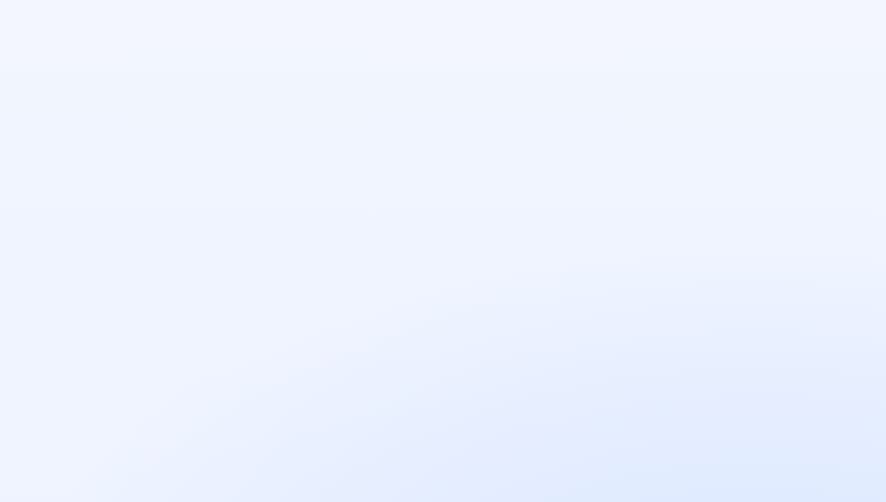
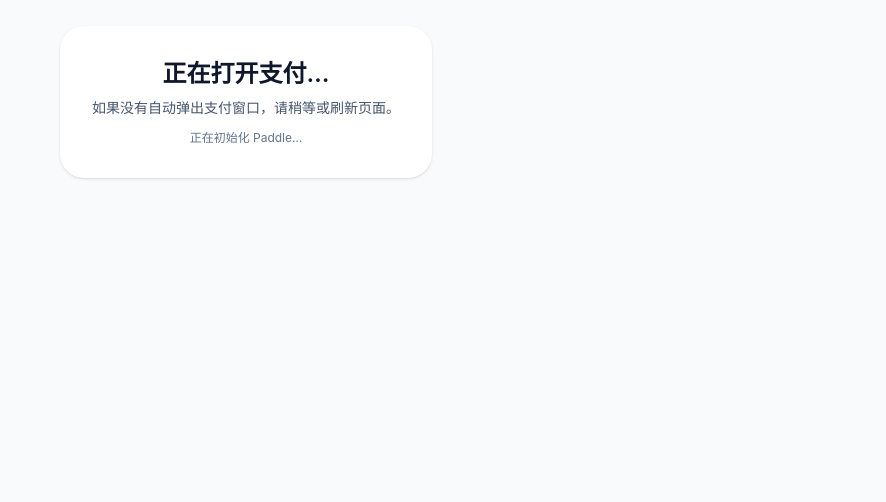
Before and after one commit to laobian01/echovoice-web, a Next.js app: page /checkout in a window 1280 px wide. Before the commit this address had no page. Shown: the part 298-800 px from the top of the page, without its empty margins (394-1280 px from the left). Built offline with nearby package versions, Linux system fonts and the light colour scheme; no server answers.

Commit message:
Switch checkout to Paddle

```diff
--- /dev/null
+++ b/src/app/api/paddle/checkout/route.ts
@@ -0,0 +1,61 @@
+import { NextRequest, NextResponse } from "next/server";
+
+const paddleApiKey = process.env.PADDLE_API_KEY;
+
+type Plan = "monthly" | "pack100";
+
+export async function POST(req: NextRequest) {
+  if (!paddleApiKey) {
+    return NextResponse.json({ error: "Paddle 未配置，请先设置 PADDLE_API_KEY" }, { status: 500 });
+  }
+
+  try {
+    const body = await req.json();
+    const plan = body?.plan as Plan;
+
+    const monthlyPriceId = process.env.PADDLE_PRICE_MONTHLY;
+    const packPriceId = process.env.PADDLE_PRICE_PACK100;
+
+    const priceId = plan === "monthly" ? monthlyPriceId : plan === "pack100" ? packPriceId : undefined;
+
+    if (!priceId) {
+      return NextResponse.json({ error: "对应的价格ID未配置" }, { status: 400 });
+    }
+
+    const origin = req.headers.get("origin") || "http://localhost:3000";
+
+    const res = await fetch("https://api.paddle.com/transactions", {
+      method: "POST",
+      headers: {
+        "Content-Type": "application/json",
+        Authorization: `Bearer ${paddleApiKey}`,
+      },
+      body: JSON.stringify({
+        items: [{ price_id: priceId, quantity: 1 }],
+        collection_mode: "automatic",
+        checkout: {
+          url: `${origin}/checkout`,
+        },
+        custom_data: {
+          plan,
+        },
+      }),
+    });
+
+    const data = await res.json();
+    if (!res.ok) {
+      const message = data?.error?.detail || data?.error?.message || "创建支付会话失败";
+      return NextResponse.json({ error: message }, { status: res.status });
+    }
+
+    const checkoutUrl = data?.data?.checkout?.url;
+    if (!checkoutUrl) {
+      return NextResponse.json({ error: "未返回 checkout URL" }, { status: 500 });
+    }
+
+    return NextResponse.json({ url: checkoutUrl });
+  } catch (error) {
+    const message = error instanceof Error ? error.message : "创建支付会话失败";
+    return NextResponse.json({ error: message }, { status: 500 });
+  }
+}
--- a/src/app/api/stripe/checkout/route.ts
+++ /dev/null
@@ -1,42 +0,0 @@
-import { NextRequest, NextResponse } from "next/server";
-import Stripe from "stripe";
-
-const stripeSecretKey = process.env.STRIPE_SECRET_KEY;
-
-export async function POST(req: NextRequest) {
-  if (!stripeSecretKey) {
-    return NextResponse.json({ error: "Stripe 未配置，请先设置 STRIPE_SECRET_KEY" }, { status: 500 });
-  }
-
-  const stripe = new Stripe(stripeSecretKey);
-
-  try {
-    const body = await req.json();
-    const plan = body?.plan as "monthly" | "pack100";
-
-    const monthlyPriceId = process.env.STRIPE_PRICE_MONTHLY;
-    const packPriceId = process.env.STRIPE_PRICE_PACK100;
-
-    const priceId = plan === "monthly" ? monthlyPriceId : plan === "pack100" ? packPriceId : undefined;
-
-    if (!priceId) {
-      return NextResponse.json({ error: "对应的价格ID未配置" }, { status: 400 });
-    }
-
-    const origin = req.headers.get("origin") || "http://localhost:3000";
-
-    const mode = plan === "monthly" ? "subscription" : "payment";
-    const session = await stripe.checkout.sessions.create({
-      mode,
-      line_items: [{ price: priceId, quantity: 1 }],
-      success_url: `${origin}/pricing?success=1`,
-      cancel_url: `${origin}/pricing?canceled=1`,
-      allow_promotion_codes: true,
-    });
-
-    return NextResponse.json({ url: session.url });
-  } catch (error) {
-    const message = error instanceof Error ? error.message : "创建支付会话失败";
-    return NextResponse.json({ error: message }, { status: 500 });
-  }
-}
--- /dev/null
+++ b/src/app/checkout/page.tsx
@@ -0,0 +1,48 @@
+"use client";
+
+import { useEffect, useState } from "react";
+import Script from "next/script";
+
+declare global {
+  interface Window {
+    Paddle?: {
+      Environment: { set: (env: "production" | "sandbox") => void };
+      Initialize: (options: { token: string }) => void;
+    };
+  }
+}
+
+export default function CheckoutPage() {
+  const [ready, setReady] = useState(false);
+  const clientToken = process.env.NEXT_PUBLIC_PADDLE_CLIENT_TOKEN;
+  const env = (process.env.NEXT_PUBLIC_PADDLE_ENV || "production") as "production" | "sandbox";
+
+  useEffect(() => {
+    if (!clientToken) return;
+    if (!window.Paddle) return;
+    try {
+      window.Paddle.Environment.set(env);
+      window.Paddle.Initialize({ token: clientToken });
+      setReady(true);
+    } catch {
+      // Paddle.js will handle checkout; no-op on init error
+    }
+  }, [clientToken, env]);
+
+  return (
+    <main className="min-h-screen bg-slate-50">
+      <Script src="https://cdn.paddle.com/paddle/v2/paddle.js" strategy="afterInteractive" />
+      <div className="mx-auto flex min-h-screen max-w-xl items-center justify-center px-6 text-center">
+        <div className="rounded-3xl bg-white p-8 shadow-sm">
+          <h1 className="text-2xl font-semibold text-slate-900">正在打开支付…</h1>
+          <p className="mt-2 text-sm text-slate-600">
+            如果没有自动弹出支付窗口，请稍等或刷新页面。
+          </p>
+          <p className="mt-3 text-xs text-slate-500">
+            {clientToken ? (ready ? "Paddle 已初始化" : "正在初始化 Paddle…") : "缺少 Paddle Client Token"}
+          </p>
+        </div>
+      </div>
+    </main>
+  );
+}
--- a/src/app/sitemap.ts
+++ b/src/app/sitemap.ts
@@ -6,6 +6,7 @@ export default function sitemap(): MetadataRoute.Sitemap {
 
   const paths = [
     "",
+    "/checkout",
     "/zh",
     "/zh/try",
     "/zh/pricing",
--- a/src/components/pricing-actions.tsx
+++ b/src/components/pricing-actions.tsx
@@ -4,7 +4,7 @@ import { useState } from "react";
 import { Locale } from "@/lib/i18n";
 
 async function goCheckout(plan: "monthly" | "pack100") {
-  const res = await fetch("/api/stripe/checkout", {
+  const res = await fetch("/api/paddle/checkout", {
     method: "POST",
     headers: { "Content-Type": "application/json" },
     body: JSON.stringify({ plan }),
@@ -42,7 +42,7 @@ export function PricingActions({ locale = "zh" }: { locale?: Locale }) {
         >
           <div className="text-lg font-semibold text-slate-900">{isEn ? "Pro Monthly" : "Pro 月订阅"}</div>
           <p className="mt-1 text-sm text-slate-600">{isEn ? "200 credits per month, renewable." : "每月 200 次额度，可持续更新。"}</p>
-          <div className="mt-3 text-xl font-bold text-indigo-700">$4.99 / {isEn ? "month" : "月"} ({isEn ? "sample" : "示例"})</div>
+          <div className="mt-3 text-xl font-bold text-indigo-700">$5.99 / {isEn ? "month" : "月"}</div>
         </button>
 
         <button
@@ -52,7 +52,7 @@ export function PricingActions({ locale = "zh" }: { locale?: Locale }) {
         >
           <div className="text-lg font-semibold text-slate-900">{isEn ? "Pack 100" : "加量包 100 次"}</div>
           <p className="mt-1 text-sm text-slate-600">{isEn ? "One-time purchase for extra credits." : "一次性购买，按需补充额度。"}</p>
-          <div className="mt-3 text-xl font-bold text-indigo-700">$2.99 ({isEn ? "sample" : "示例"})</div>
+          <div className="mt-3 text-xl font-bold text-indigo-700">$2.99</div>
         </button>
       </div>
 
```
